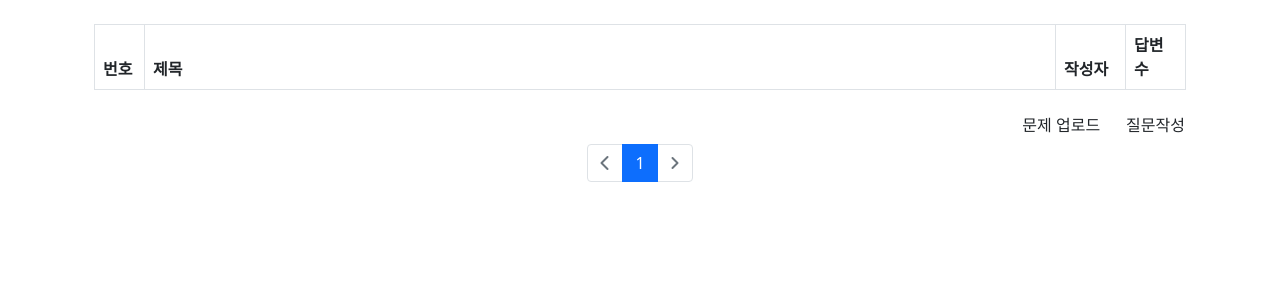
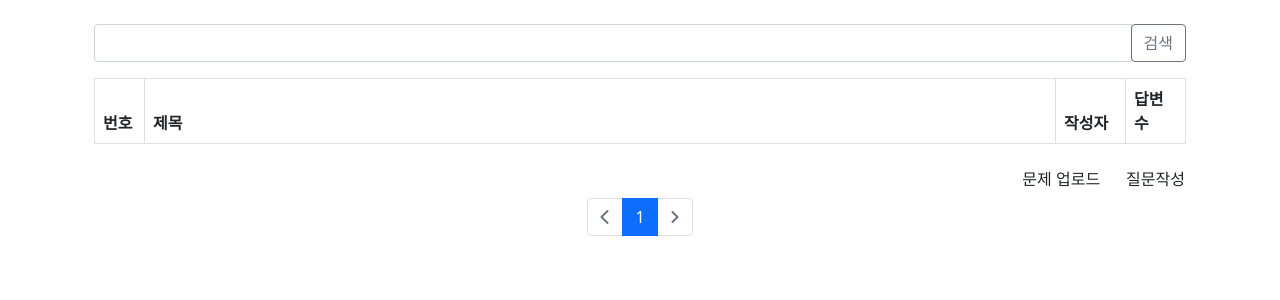
Before and after one commit to IoT-WebInterface-Prj1/cojung, a Django app: page /cojung/question/ in a window 1280 px wide. Shown: the part 56-356 px from the top of the page. Run offline with Django 4.2, Linux system fonts and the light colour scheme; data that the repository does not hold is empty; some libraries are stand-ins or nearby versions.

Commit message:
question_list 검색기능 추가

```diff
--- a/cojung/views/question_views.py
+++ b/cojung/views/question_views.py
@@ -11,19 +11,39 @@ def question(request):
     코딩의 정석 "Question" 목록 출력
     """
     questionLst = Question.objects.order_by('-create_date')
-    # context = {'questionLst' : questionLst}
+
+    # ==============
+    # 검색기능
+    # ==============
+    kw = request.GET.get('kw', '')
 
     # ==============
     # 페이징 처리
     # ==============
     page = request.GET.get('page', 1)
 
+    # ==============
+    # 검색처리
+    # ==============
+    if kw:
+        questionLst = questionLst.filter(
+            Q(subject__icontains=kw) | #제목검색
+            Q(content__icontains=kw) | #내용검색
+            Q(problem__subject__icontains=kw) | #질문의 제목 검색
+            Q(user__username__icontains=kw) #작성자검색
+        )
+
+    # ==============
+    # 페이징처리
+    # ==============
     paginator = Paginator(questionLst, 2)
     pageObj = paginator.get_page(page)
 
     # 페이징 기준으로 context 변수 정의
     context = {
         'questionLst' : pageObj,
+        'page' : page,
+        'kw' : kw,
     }
 
     return render(request, 'cojung/question_list.html', context)
--- a/templates/cojung/question_list.html
+++ b/templates/cojung/question_list.html
@@ -4,6 +4,16 @@
 
 {% block content %}
 <div class = 'container-fluid' style = 'margin-top : 80px'>
+    <!--검색창 추가-->
+    <div class = 'row justify-content-end my-3'>
+        <div class = 'col-4 input-group'>
+            <input type = 'text' class = 'form-control kw' value = "{{kw|default_if_none:''}}">
+            <div class = 'input-group-append'>
+                <button class = 'btn btn-outline-secondary' id = 'btn-search'> 검색 </button>
+            </div>
+        </div>
+    </div>
+    <!--검색창 추가 끝-->
     <!--문제/질문 리스트-->
     <table class = 'table table-hover table-bordered'>
         <thead>
@@ -42,4 +52,32 @@
 <!--페이징 처리-->
 {% include 'pagination_question.html' %}
 
+<!--============-->
+<!--Form 추가-->
+<!--============-->
+<form id = 'searchForm' method='get' action = "{% url 'cojung:question' %}">
+    <input type = 'hidden' id = 'kw' name = 'kw' value = "{{kw|default_if_none:''}}">
+    <input type = 'hidden' id = 'page' name = 'page' value = "{{page}}">
+</form>
+<!--============-->
+<!--Form 추가 끝-->
+<!--============-->
 {% endblock content %}
+
+{% block script %}
+    <script type = 'text/javascript'>
+        $(document).ready(function() {
+            /*페이징처리*/
+            $(".page-link").on('click', function() {
+                $("#page").val($(this).data("page"));
+                $("#searchForm").submit();
+            });
+            /*검색처리*/
+            $("#btn-search").on('click', function() {
+                $("#page").val(1);
+                $("#kw").val($(".kw").val());
+                $("#searchForm").submit();
+            })
+        });
+    </script>
+{% endblock script %}
--- a/templates/pagination_question.html
+++ b/templates/pagination_question.html
@@ -7,12 +7,12 @@
         <!--Previous 처리-->
         {% if  questionLst.has_previous %}
             <li class="page-item">
-                <a class="page-link" href="?page=1">
+                <a class="page-link" href="#" data-page = "1">
                     <i class="fa-solid fa-angles-left"></i>
                 </a>
             </li>
             <li class="page-item">
-                <a class="page-link" href="?page={{questionLst.previous_page_number}}">
+                <a class="page-link" href="#" data-page = "{{questionLst.previous_page_number}}">
                     <i class="fa-solid fa-chevron-left"></i>
                 </a>
             </li>
@@ -29,13 +29,13 @@
             {% if pageNum >= questionLst.number|add:-5 and pageNum <= questionLst.number|add:5 %}
                 {% if pageNum == questionLst.number %}
                     <li class = 'page-item active' aria-current = "page">
-                        <a class = "page-link" href = "?page={{pageNum}}">
+                        <a class = "page-link" href = "#" data-page = "{{pageNum}}">
                             {{pageNum}}
                         </a>
                     </li>
                 {% else %}
                     <li class = 'page-item'>
-                        <a class = "page-link" href = "?page={{pageNum}}">
+                        <a class = "page-link" href = "#" data-page = "{{pageNum}}">
                             {{pageNum}}
                         </a>
                     </li>
@@ -47,13 +47,13 @@
         {% if questionLst.has_next %}
             <!--다음페이지로-->
             <li class="page-item">
-                <a class="page-link" href="?page={{questionLst.next_page_number}}">
+                <a class="page-link" href="#" data-page = "{{questionLst.next_page_number}}">
                     <i class="fa-solid fa-angle-right"></i>
                 </a>
             </li>
             <!--마지막으로-->
             <li class="page-item">
-                <a class="page-link" href="?page={{questionLst.paginator.num_pages}}">
+                <a class="page-link" href="#" data-page = "{{questionLst.paginator.num_pages}}">
                     <i class="fa-solid fa-angles-right"></i>
                 </a>
             </li>
```
